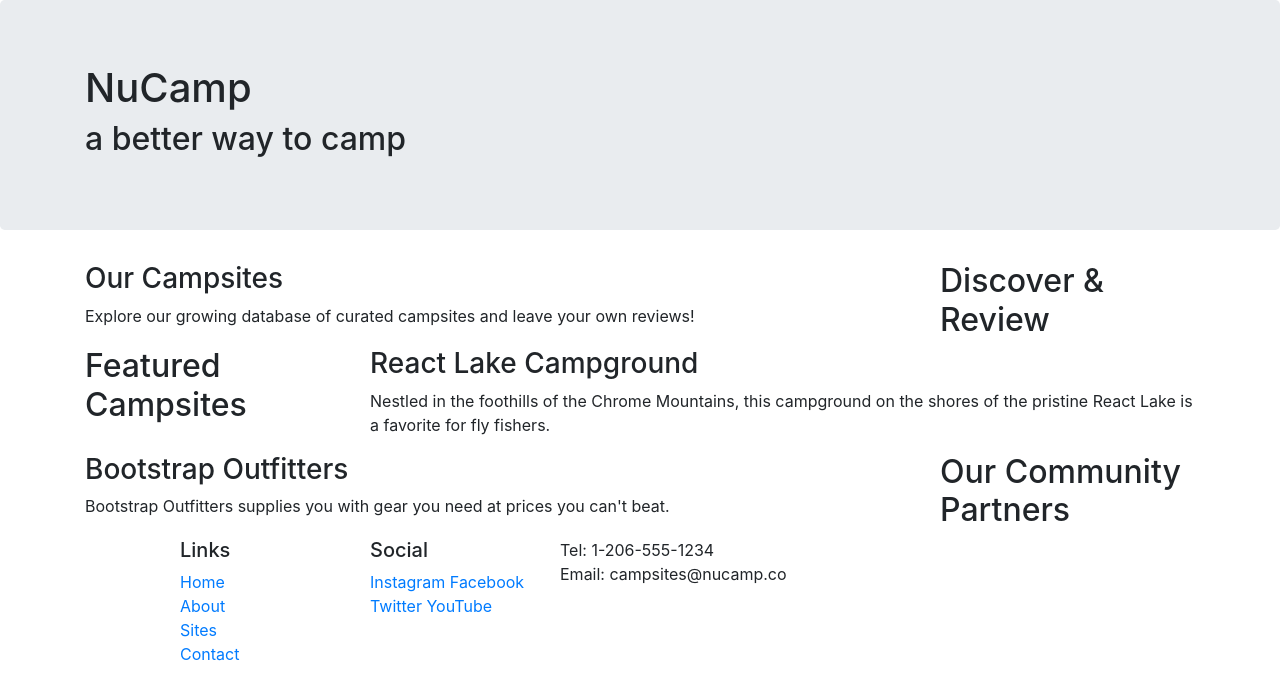
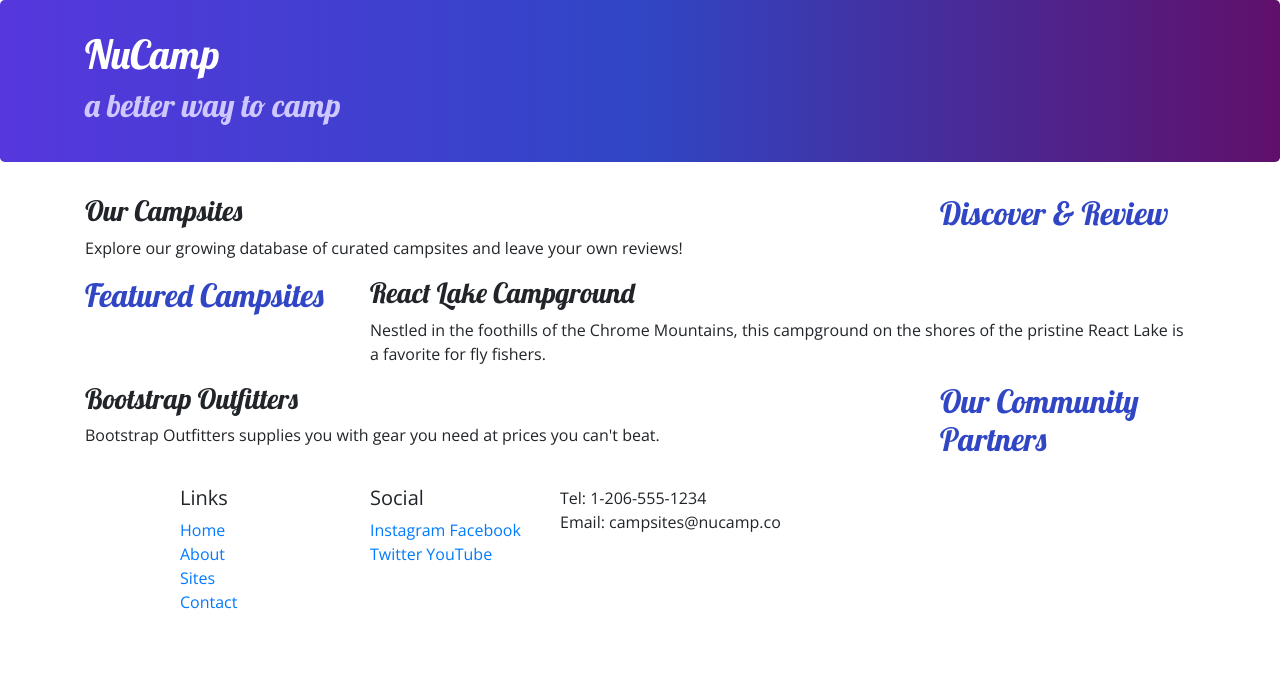
Before and after one commit to LoganNichols724/nucamp-bootstrap, a website: page index.html in a window 1280 px wide. Drawn offline with nearby package versions, Linux system fonts and the light colour scheme.

Commit message:
My First Bootstrap Project

```diff
--- /dev/null
+++ b/css/styles.css
@@ -0,0 +1,26 @@
+body {
+    font-family: "Open Sans", sans-serif;
+}
+
+h1, h2, h3 {
+    font-family: "Lobster", cursive;
+}
+
+h2 {
+    color: #3046C5;
+}
+
+header h2 {
+    color: #CEC8FF
+}
+
+footer {
+    background image: linear-gradient(#CEC8FF, white);
+    padding: 20px 0;
+}
+
+.jumbotron {
+    padding: 30px;
+    background-image: linear-gradient(to right, #5637DD, #3046C5, #60106B);
+    color: white;
+}
--- a/index.html
+++ b/index.html
@@ -8,6 +8,10 @@
 
     <!-- Bootstrap CSS -->
     <link rel="stylesheet" href="node_modules/bootstrap/dist/css/bootstrap.min.css" />
+
+    <!-- Additional CSS must be placed after Bootstrap CSS -->
+    <link rel="stylesheet" href="https://fonts.googleapis.com/css?family=Lobster|Open+Sans" />
+    <link rel="stylesheet" href="css/styles.css" />
 
     <title>NuCamp: A Better Way To Camp</title>
     </head>
@@ -26,7 +30,7 @@
     </header>
 
     <div class="container">
-        <div class="row">
+        <div class="row row-content">
             <div class="col-sm-4 order-sm-last col-md-3">
                 <h2>Discover & Review</h2>
             </div>
@@ -36,7 +40,7 @@
             </div>
         </div>
 
-        <div class="row">
+        <div class="row row-content">
             <div class="col-sm-4 col-md-3">
                 <h2>Featured Campsites</h2>
             </div>
@@ -46,7 +50,7 @@
             </div>
         </div>
 
-        <div class="row">
+        <div class="row row-content">
             <div class="col-sm-4 order-sm-last col-md-3">
                 <h2>Our Community Partners</h2>
             </div>
```
